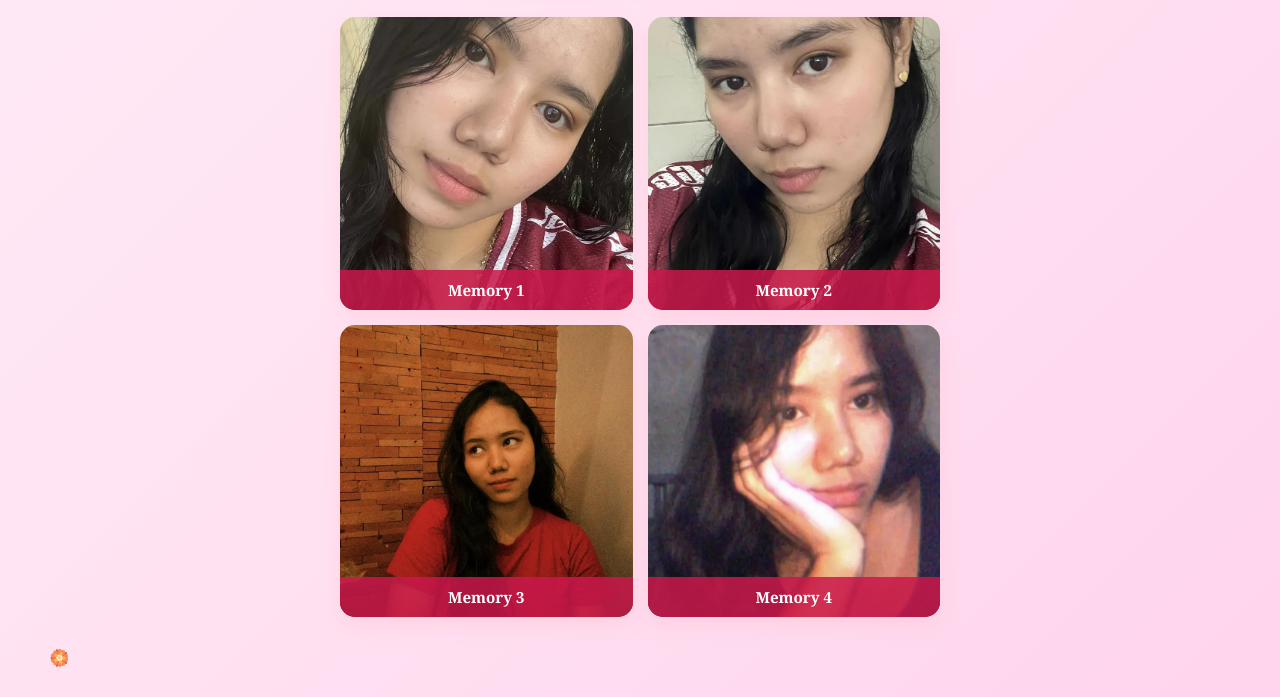
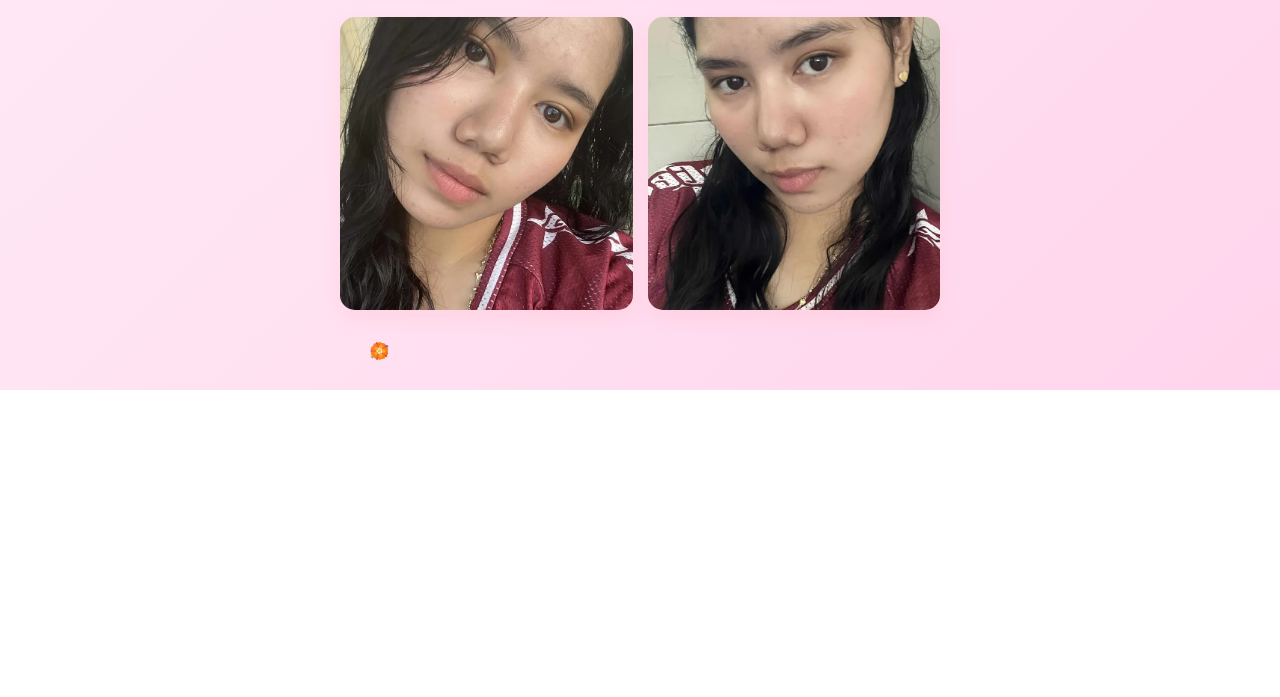
Before and after one commit to Vorexenth/rainegwapaa, a plain HTML site: page index.html in a window 1280 px wide. Shown: the part 803-1500 px from the top of the page. After the commit the page ends 1193 px from the top, so only its background shows below. Drawn offline with Linux system fonts and the light colour scheme.

Commit message:
Remove captions from photo items in gallery
Removed photo captions from the photo gallery.

```diff
--- a/index.html
+++ b/index.html
@@ -471,19 +471,18 @@
         <div class="photo-gallery">
             <div class="photo-item">
                 <img src="images/r1.png" alt="Memory 1" class="photo-img">
-                <div class="photo-caption">Memory 1</div>
+
             </div>
             <div class="photo-item">
                 <img src="images/r2.png" alt="Memory 2" class="photo-img">
-                <div class="photo-caption">Memory 2</div>
-            </div>
+
             <div class="photo-item">
                 <img src="images/r3.png" alt="Memory 3" class="photo-img">
-                <div class="photo-caption">Memory 3</div>
+
             </div>
             <div class="photo-item">
                 <img src="images/r4.png" alt="Memory 4" class="photo-img">
-                <div class="photo-caption">Memory 4</div>
+
             </div>
         </div>
     </div>
```
